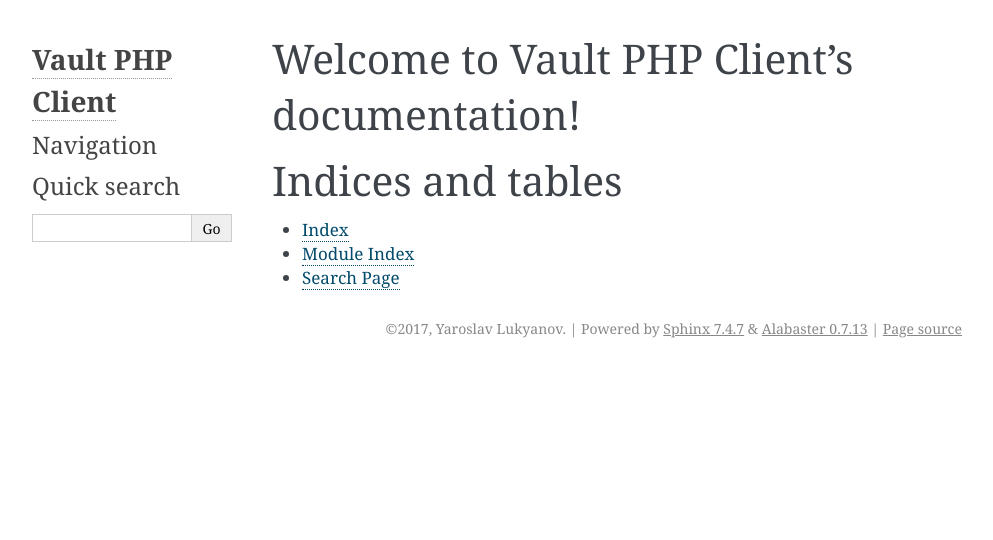
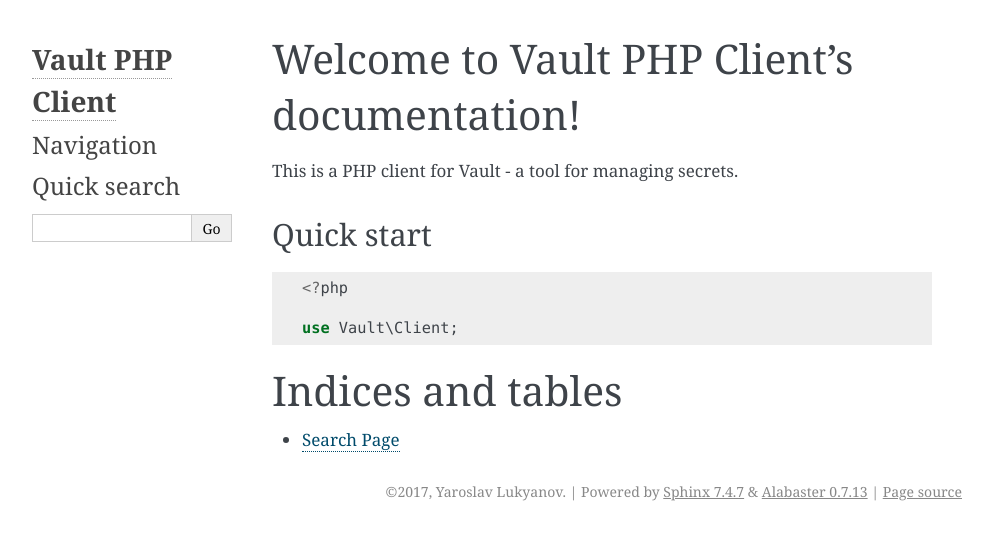
Before and after one commit to CSharpRU/vault-php, a Sphinx documentation site: the page built from docs/index.rst, in a window 1280 px wide. Shown: the top 540 px of the page, without its empty margins (148-1141 px from the left). Built offline with Sphinx 7.4.7, drawn with Linux system fonts in a browser that asks for light colours.

Commit message:
add example placeholder for @jimymodi pr #10

```diff
--- a/docs/conf.py
+++ b/docs/conf.py
@@ -166,3 +166,14 @@
      author, 'VaultPHPClient', 'One line description of project.',
      'Miscellaneous'),
 ]
+
+
+# -- PHP options ----------------------------------------------------------
+
+primary_domain = 'php'
+
+from sphinx.highlighting import lexers
+from pygments.lexers.web import PhpLexer
+
+lexers['php'] = PhpLexer(startinline=True, linenos=1)
+lexers['php-annotations'] = PhpLexer(startinline=True, linenos=1)
--- a/docs/index.rst
+++ b/docs/index.rst
@@ -10,11 +10,18 @@
    :maxdepth: 2
    :caption: Contents:
 
+This is a PHP client for Vault - a tool for managing secrets.
 
+Quick start
+-----------
+
+.. code-block:: php
+
+    <?php
+
+    use Vault\Client;
 
 Indices and tables
 ==================
 
-* :ref:`genindex`
-* :ref:`modindex`
 * :ref:`search`
```
